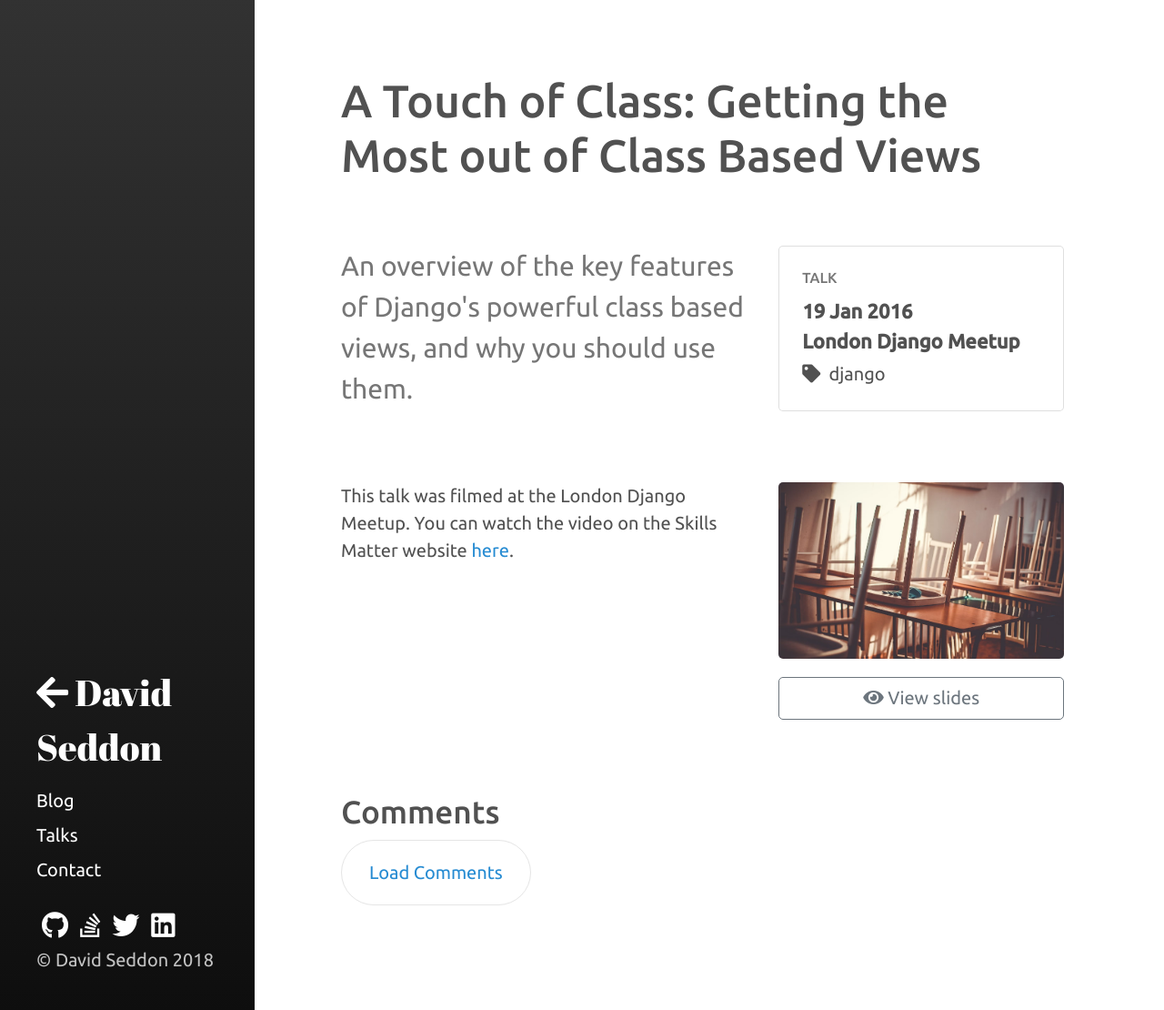
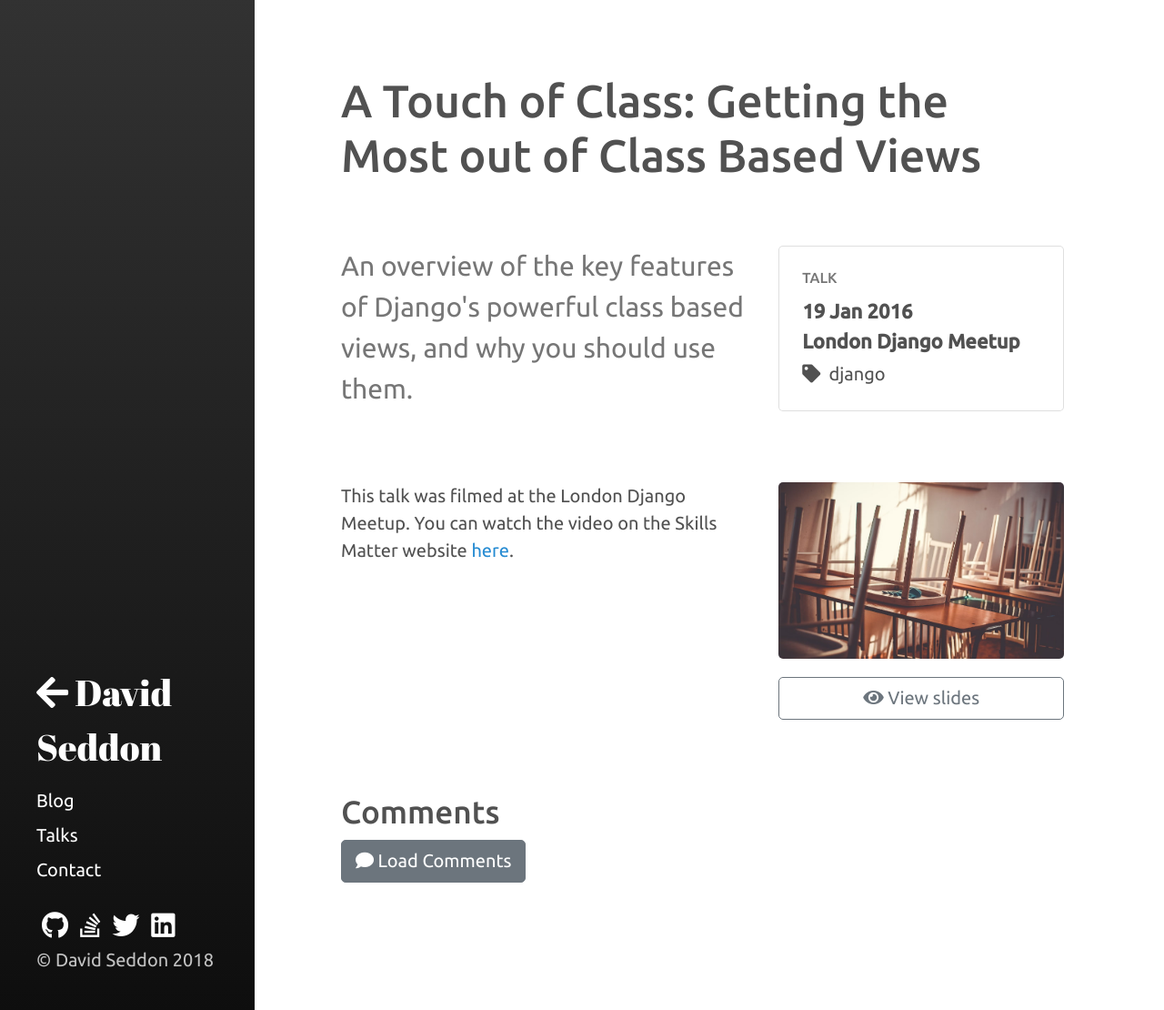
Before and after one commit to seddonym/seddonym.github.io, a Jekyll site: the page built from _talks/2016-01-19-class-based-views.md, in a window 1280 px wide. Shown: the whole page at 91% size. Built offline with Jekyll 4.4.1, drawn with Linux system fonts in a browser that asks for light colours; nearby versions of some CDN libraries.

```diff
--- a/_config.yml
+++ b/_config.yml
@@ -33,6 +33,7 @@ plugins:
 
 markdown: kramdown
 highlighter: rouge
+permalink: pretty
 
 disqus:
   shortname: seddonym
--- a/_includes/comments/disqus.html
+++ b/_includes/comments/disqus.html
@@ -1,7 +1,7 @@
 {% if site.disqus.shortname %}
-  <div id="disqus_thread">
-    <button class="disqus-load" onClick="loadDisqusComments()">
-      Load Comments
+  <div id="disqus_thread" class="mb-5">
+    <button class="btn btn-secondary" onClick="loadDisqusComments()">
+      {% include utils/icon.html icon_class='fas fa-comment' %} Load Comments
     </button>
   </div>
   <script>
```
